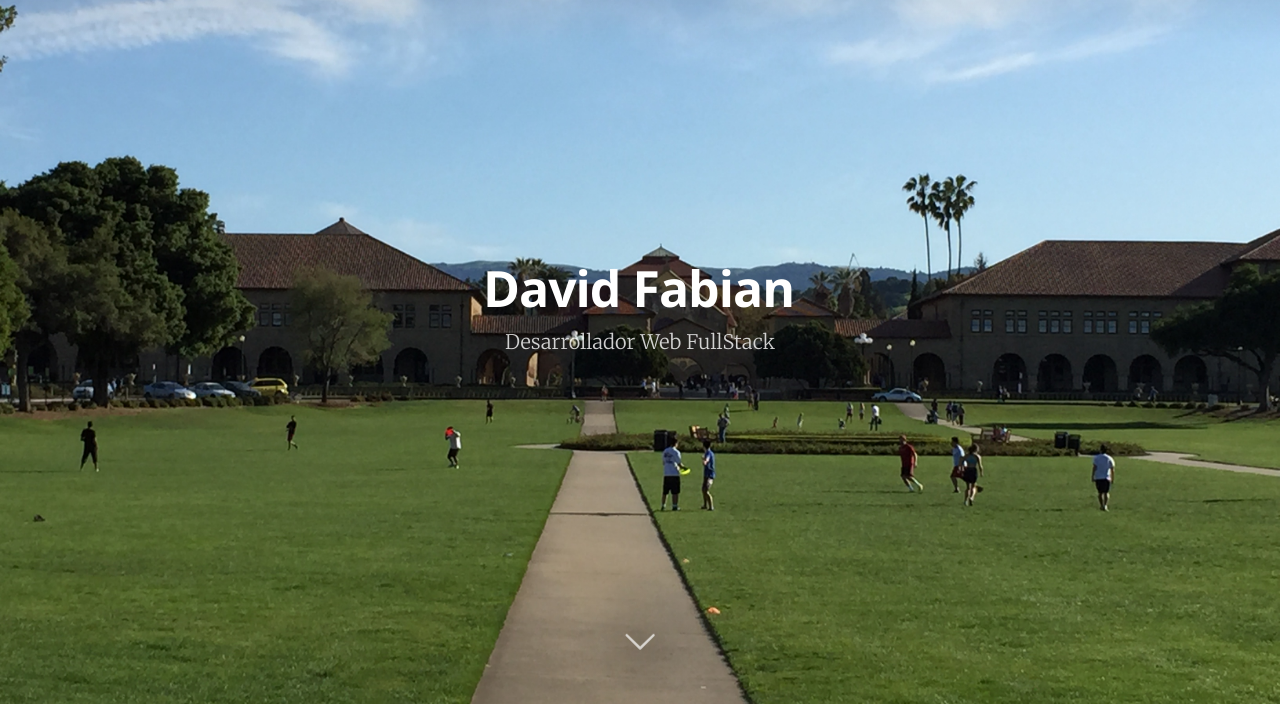
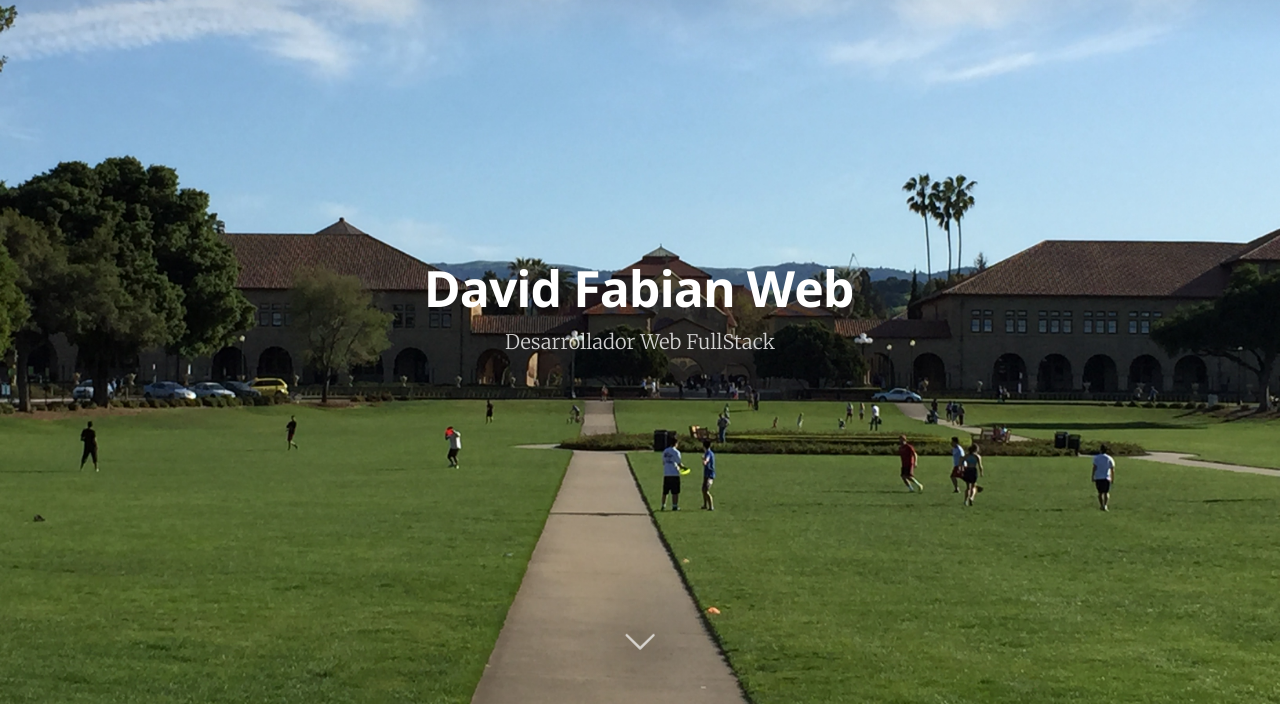
Before and after one commit to davidfabianok/Paginia-Web-Portafolio-Personal, a plain HTML site: page index.html in a window 1280 px wide. Shown: the part 96-802 px from the top of the page. Drawn offline with nearby package versions, Linux system fonts and the light colour scheme.

Commit message:
Titulo cambiado

```diff
--- a/index.html
+++ b/index.html
@@ -75,7 +75,7 @@
             </nav>
             <div class="vertical">
                 <div class="main-header-content inner">
-                    <h1 class="page-title">David Fabian</h1>
+                    <h1 class="page-title">David Fabian Web</h1>
                     <h2 class="page-description">Desarrollador Web FullStack</h2>
                 </div>
             </div>
```
